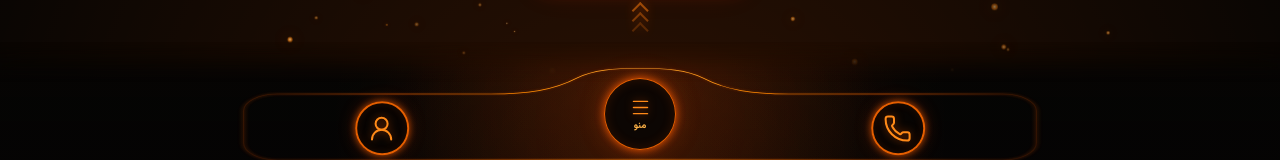
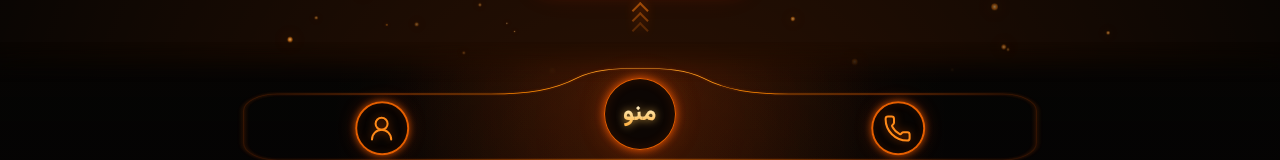
Before and after one commit to mahmoodknds/Garfilas, a Next.js app: page / in a window 1280 px wide. Shown: the part 640-800 px from the top of the page. Built offline with nearby package versions, Linux system fonts and the light colour scheme.

Commit message:
style(navigation): refine cart count and menu payment labels

```diff
--- a/components/sections/BottomNavigation/BottomNavigation.tsx
+++ b/components/sections/BottomNavigation/BottomNavigation.tsx
@@ -1,7 +1,7 @@
 "use client";
 
 import Image from "next/image";
-import { CreditCard, Menu as MenuIcon, Phone, ShoppingCart, UserRound } from "lucide-react";
+import { Phone, ShoppingCart, UserRound } from "lucide-react";
 import { useEffect, useState } from "react";
 import { useCart } from "@/components/sections/Cart/CartProvider";
 
@@ -42,22 +42,18 @@ export default function BottomNavigation() {
     cart: {
       href: "#cart",
       label: itemCount > 0
-        ? `سبد خرید، ${itemCount.toLocaleString("fa-IR")} مورد`
+        ? `سبد خرید، ${itemCount.toLocaleString("en-US")} مورد`
         : "سبد خرید",
-      icon: ShoppingCart,
     },
     menu: {
       href: "#menu",
       label: "منو",
-      icon: MenuIcon,
     },
     payment: {
       href: "#cart-summary",
       label: "پرداخت",
-      icon: CreditCard,
     },
   }[centerMode];
-  const CenterIcon = centerConfig.icon;
 
   return (
     <nav className="bottom-nav" aria-label="ناوبری اصلی">
@@ -68,14 +64,17 @@ export default function BottomNavigation() {
         .bottom-nav-link { position:absolute!important;z-index:2;display:grid!important;place-items:center!important;margin:0!important;padding:0!important;transform:translate(-50%,-50%)!important;flex:none!important;visibility:visible!important;opacity:1!important;pointer-events:auto!important;color:#ff8a18;border:2px solid rgba(255,106,0,.9);border-radius:50%;background:rgba(7,5,4,.72);box-shadow:0 0 7px rgba(255,91,0,.72),0 0 18px rgba(255,91,0,.22),inset 0 0 8px rgba(255,91,0,.12); }
         .bottom-nav-link-0 { left:20%!important;top:65.8125%!important;width:3.35rem!important;height:3.35rem!important; }
         .bottom-nav-link-1 { left:50%!important;top:50.671875%!important;width:4.5rem!important;height:4.5rem!important;border-width:1.5px;z-index:4;background:rgba(7,5,4,.9);box-shadow:0 0 8px rgba(255,91,0,.9),0 0 26px rgba(255,91,0,.28),inset 0 0 12px rgba(255,91,0,.14); }
-        .bottom-nav-center { position:relative;display:flex;flex-direction:column;align-items:center;justify-content:center;gap:.08rem;max-width:100%; }
-        .bottom-nav-center-label { color:#ffb347;font:600 .59rem/1.2 var(--font-vazirmatn),sans-serif;white-space:nowrap; }
-        .bottom-nav-badge { position:absolute;top:-.42rem;right:-.48rem;z-index:5;display:grid;place-items:center;min-width:1.28rem;height:1.28rem;padding:0 .22rem;border:1px solid rgba(255,229,181,.9);border-radius:999px;color:#1a0c03;background:linear-gradient(145deg,#ffe2a0,#ff9b27);box-shadow:0 0 8px rgba(255,122,0,.65),0 0 15px rgba(255,122,0,.22);font:700 .58rem/1 var(--font-vazirmatn),sans-serif;font-variant-numeric:tabular-nums; }
+        .bottom-nav-center { position:relative;display:flex;align-items:center;justify-content:center;max-width:100%; }
+        .bottom-nav-cart-icon { position:relative;display:inline-flex;align-items:center;justify-content:center;width:2.2rem;height:2.2rem; }
+        .bottom-nav-cart-icon svg { display:block;width:1.875rem;height:1.875rem; }
+        .bottom-nav-action-label { display:block;max-width:100%;color:transparent;background:linear-gradient(180deg,#fff7df 0%,#ffdc96 45%,#ffae3d 100%);background-clip:text;-webkit-background-clip:text;-webkit-text-fill-color:transparent;font-family:IRANSansX,Vazirmatn,system-ui,sans-serif;font-size:clamp(1.22rem,4.55vw,1.5rem);font-weight:700;line-height:1;letter-spacing:.025em;white-space:nowrap;-webkit-text-stroke:.12px rgba(255,241,204,.4);filter:drop-shadow(0 0 4px rgba(255,191,77,.72)); }
+        .bottom-nav-action-label--payment { font-size:clamp(.92rem,3.7vw,1.12rem);letter-spacing:0; }
+        .bottom-nav-badge { position:absolute;top:-.58rem;left:50%;z-index:5;display:block;min-width:0;height:auto;padding:0;border:0;border-radius:0;color:#fff0dc;background:transparent;box-shadow:none;transform:translateX(-50%);font:700 1.05rem/1 var(--font-cormorant-garamond),Georgia,serif;font-variant-numeric:lining-nums tabular-nums;white-space:nowrap;text-shadow:0 0 1px rgba(255,248,223,.78),0 0 8px rgba(255,169,74,.42),0 1px 0 rgba(70,28,0,.9); }
         .bottom-nav-link-2 { left:80%!important;top:65.8125%!important;width:3.35rem!important;height:3.35rem!important; }
         .bottom-nav-link svg { filter:drop-shadow(0 0 4px rgba(255,91,0,.55)); }
         .bottom-nav-link-0 svg,.bottom-nav-link-2 svg { width:1.8rem;height:1.8rem; }
         .bottom-nav-link:hover,.bottom-nav-link:focus-visible { transform:translate(-50%,-52%)!important;color:#ffb04a;box-shadow:0 0 10px rgba(255,91,0,.9),0 0 24px rgba(255,91,0,.3),inset 0 0 10px rgba(255,91,0,.16); }
-        @media (max-width:380px) { .bottom-nav-link-1 { width:4.25rem!important;height:4.25rem!important; } .bottom-nav-center-label { font-size:.55rem; } .bottom-nav-badge { top:-.38rem;right:-.42rem; } }
+        @media (max-width:380px) { .bottom-nav-link-1 { width:4.25rem!important;height:4.25rem!important; } .bottom-nav-action-label { font-size:1.14rem; } .bottom-nav-action-label--payment { font-size:.92rem; } .bottom-nav-badge { top:-.52rem; } }
         @media (prefers-reduced-motion:reduce) { .bottom-nav-link { scroll-behavior:auto; } }
       `}</style>
 
@@ -104,16 +103,21 @@ export default function BottomNavigation() {
         aria-current={centerMode !== "cart" ? "location" : undefined}
       >
         <span className="bottom-nav-center">
-          <CenterIcon aria-hidden="true" size={centerMode === "cart" ? 30 : 21} strokeWidth={1.7} />
-          {centerMode !== "cart" && (
-            <span className="bottom-nav-center-label">{centerConfig.label}</span>
+          {centerMode === "cart" ? (
+            <span className="bottom-nav-cart-icon">
+              <ShoppingCart aria-hidden="true" size={30} strokeWidth={1.7} />
+              {itemCount > 0 && (
+                <span className="bottom-nav-badge" aria-hidden="true">
+                  {itemCount > 99 ? "99+" : itemCount.toLocaleString("en-US")}
+                </span>
+              )}
+            </span>
+          ) : (
+            <span className={`bottom-nav-action-label${centerMode === "payment" ? " bottom-nav-action-label--payment" : ""}`}>
+              {centerConfig.label}
+            </span>
           )}
         </span>
-        {centerMode === "cart" && itemCount > 0 && (
-          <span className="bottom-nav-badge" aria-hidden="true">
-            {itemCount > 99 ? "۹۹+" : itemCount.toLocaleString("fa-IR")}
-          </span>
-        )}
         <span className="sr-only">{centerConfig.label}</span>
       </a>
     </nav>
```
